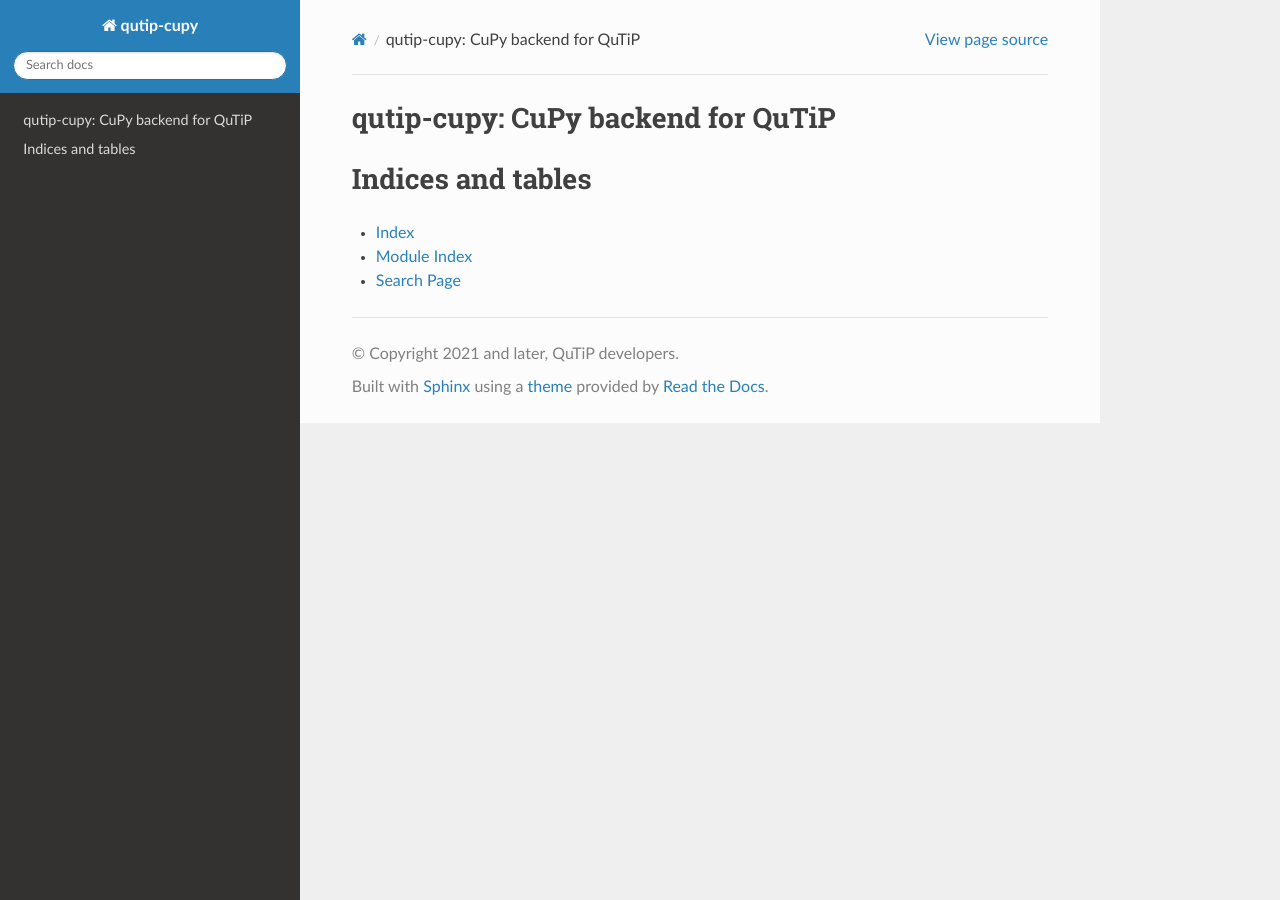
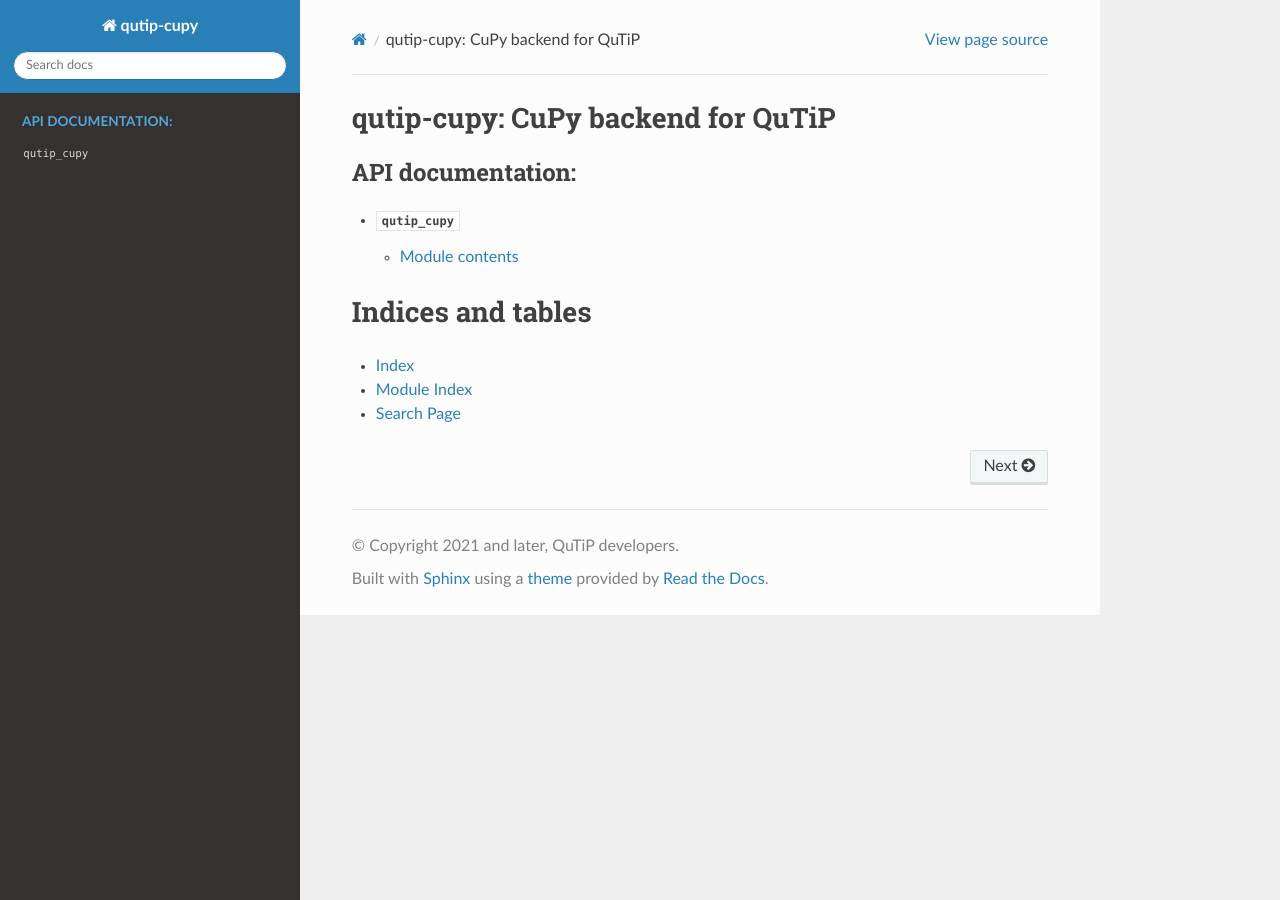
Before and after one commit to qutip/qutip-cupy, a Sphinx documentation site: the page built from doc/index.rst, in a window 1280 px wide. Built offline with Sphinx 7.4.7 and the Read the Docs theme 2.0.0, drawn with Linux system fonts in a browser that asks for light colours; the version number could not be read and is left out.

Commit message:
format index properly now qutip_cupy gets imported into the general index

```diff
--- a/doc/index.rst
+++ b/doc/index.rst
@@ -2,8 +2,9 @@ qutip-cupy: CuPy backend for QuTiP
 ==================================
 
 .. toctree::
-   :maxdepth: 4
-   :caption: Contents:
+   :maxdepth: 2
+   :caption: API documentation:
+
    qutip_cupy.rst
 
 Indices and tables
```
